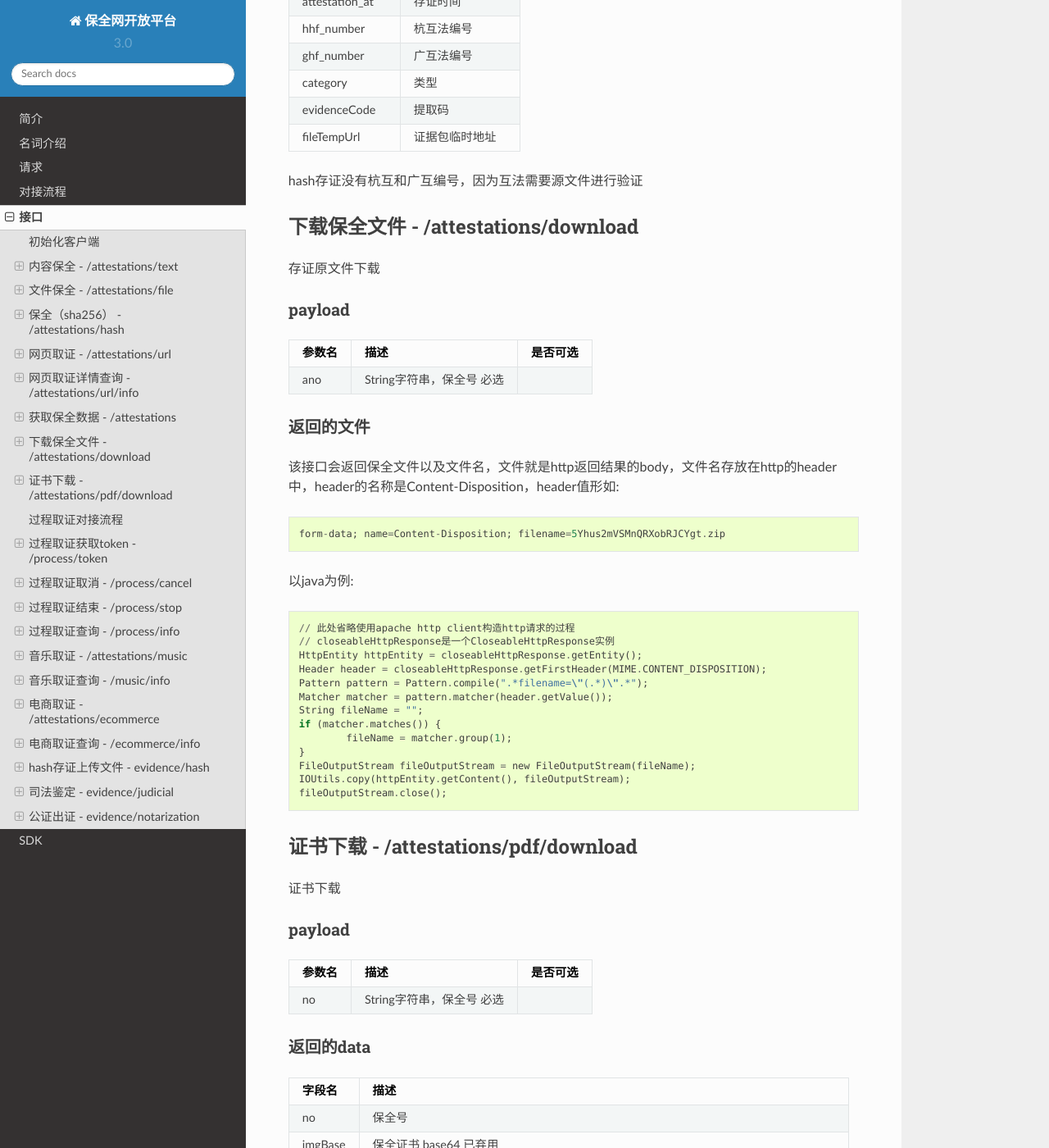
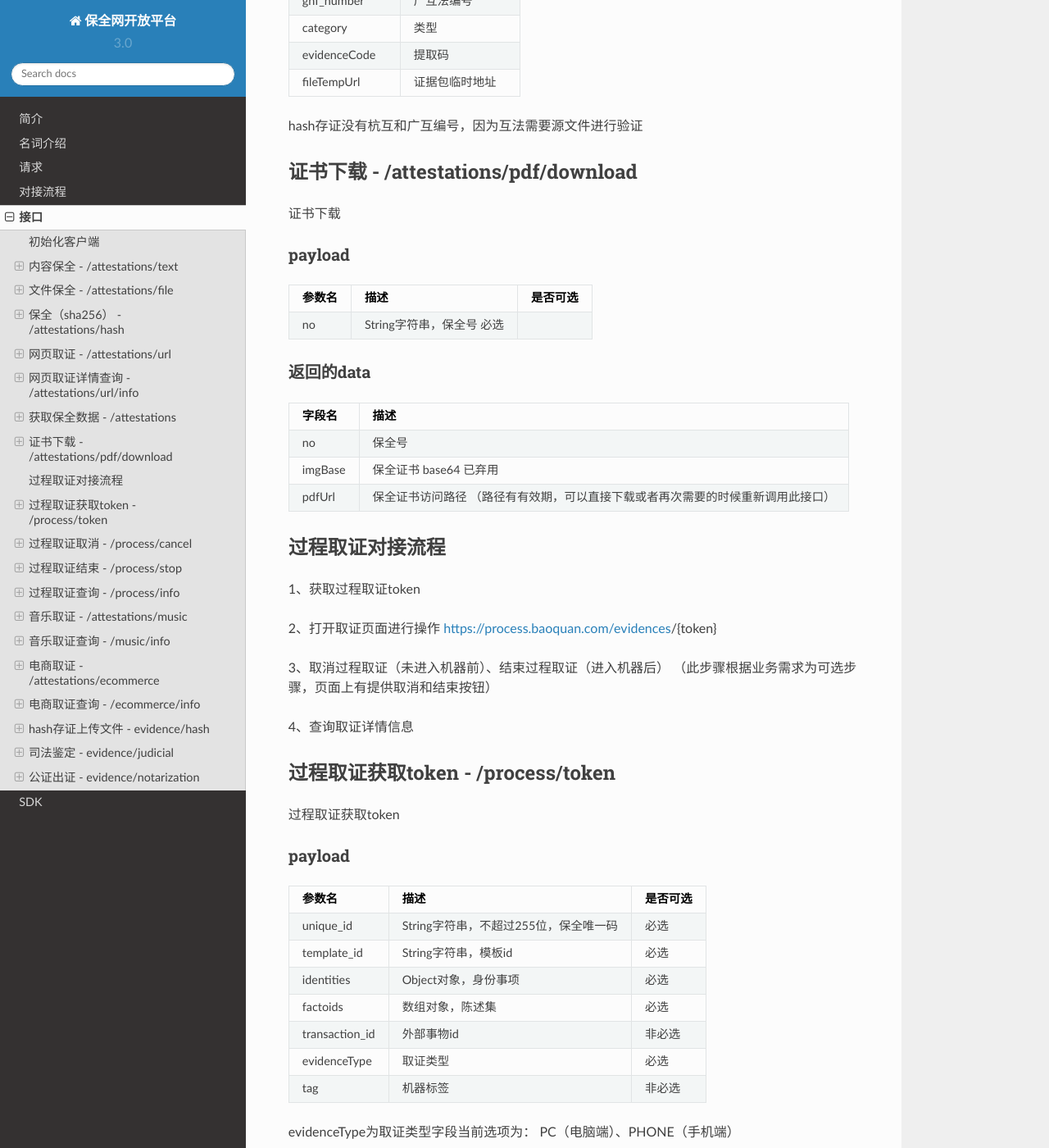
Before and after one commit to baoquan-hq/peacock-doc, a Sphinx documentation site: the page built from docs/api.rst, in a window 1280 px wide and 1400 px high, scrolled down 4447 px. Shown: the whole window at 82% size. Built offline with Sphinx 7.4.7 and the Read the Docs theme 2.0.0, drawn with Linux system fonts in a browser that asks for light colours; some of the changed text lies outside the part shown.

Commit message:
格式调整

```diff
--- a/docs/api.rst
+++ b/docs/api.rst
@@ -165,7 +165,9 @@
 blockchain_hash                                     链上hash值
 imgUrl                                              图片预览地址
 ===========================================  ====================================================================
+
 状态值包含：
+^^^^^^^^^^^^^^
 ==========================   ============================================
 UNDERWAY              取证中
 TWO_STAGE              待确认（2阶段取证待确认）
@@ -208,43 +210,6 @@
 fileTempUrl        证据包临时地址
 =================  ================================================================
 hash存证没有杭互和广互编号，因为互法需要源文件进行验证
-
-下载保全文件 - /attestations/download
---------------------------------------------------------------
-
-存证原文件下载
-
-payload
-^^^^^^^^^^^^^^^
-=================  ======================================= ================
-参数名 				描述                             是否可选
-=================  ======================================= ================
-ano                String字符串，保全号               必选
-=================  ======================================= ================
-
-返回的文件
-^^^^^^^^^^^^^^^
-
-该接口会返回保全文件以及文件名，文件就是http返回结果的body，文件名存放在http的header中，header的名称是Content-Disposition，header值形如::
-
-	form-data; name=Content-Disposition; filename=5Yhus2mVSMnQRXobRJCYgt.zip
-
-以java为例::
-
-	// 此处省略使用apache http client构造http请求的过程
-	// closeableHttpResponse是一个CloseableHttpResponse实例
-	HttpEntity httpEntity = closeableHttpResponse.getEntity();
-	Header header = closeableHttpResponse.getFirstHeader(MIME.CONTENT_DISPOSITION);
-	Pattern pattern = Pattern.compile(".*filename=\"(.*)\".*");
-	Matcher matcher = pattern.matcher(header.getValue());
-	String fileName = "";
-	if (matcher.matches()) {
-		fileName = matcher.group(1);
-	}
-	FileOutputStream fileOutputStream = new FileOutputStream(fileName);
-	IOUtils.copy(httpEntity.getContent(), fileOutputStream);
-	fileOutputStream.close();
-
 
 证书下载 - /attestations/pdf/download
 --------------------------------------------------------------
@@ -385,6 +350,7 @@
 zipTempUrlExpiration                         压缩包临时访问路径过期时间
 ===================================  ====================================================================
 状态值包含：
+^^^^^^^^^^^^^^
 ===================================  ====================================================================
 NEW                   新创建取证
 FELLIN                排队中
@@ -466,6 +432,7 @@
 zipTempUrl                                   压缩包临时访问路径
 ===================================  ====================================================================
 状态值包含：
+^^^^^^^^^^^^^^
 ===================================  ====================================================================
 UNDERWAY              取证中
 FINISHED              取证成功
@@ -542,6 +509,7 @@
 zipTempUrl                                   压缩包临时访问路径
 ===================================  ====================================================================
 状态值包含：
+^^^^^^^^^^^^^^
 ===================================  ====================================================================
 UNDERWAY              取证中
 FINISHED              取证成功
```
